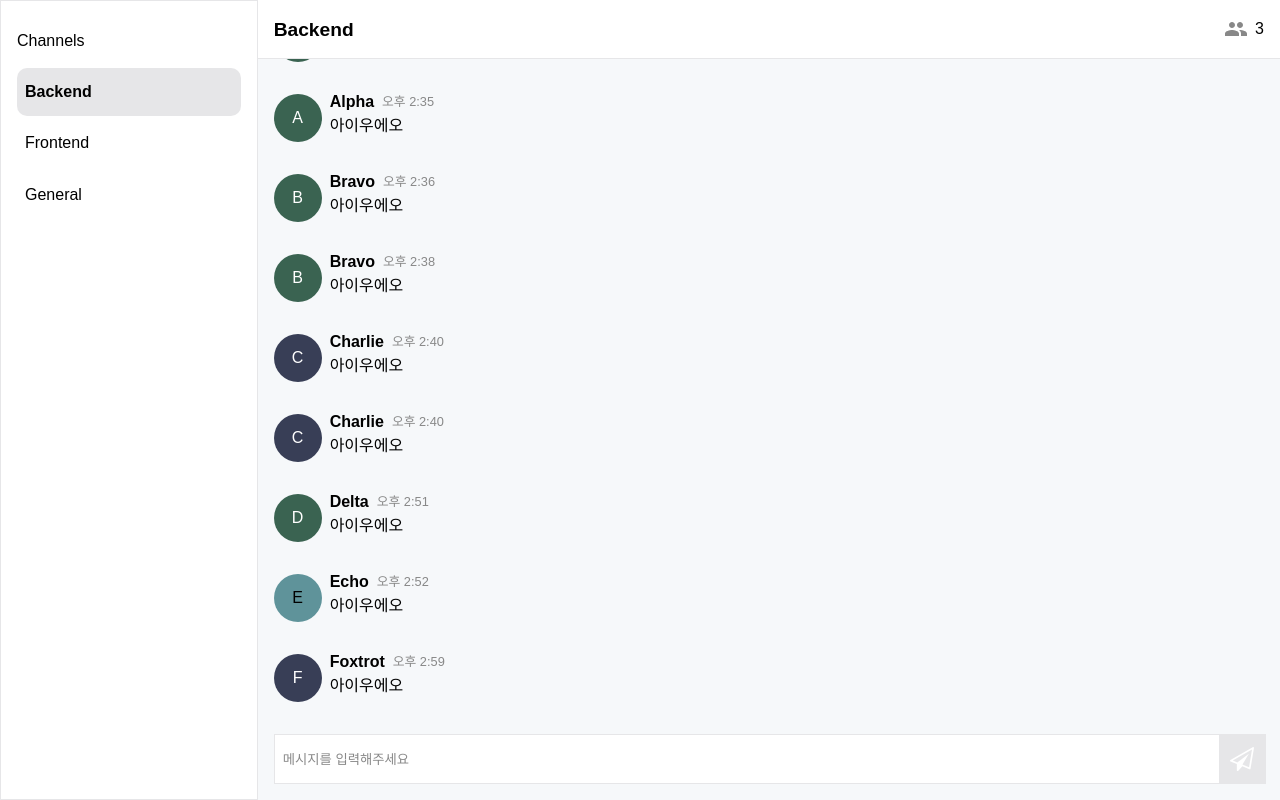
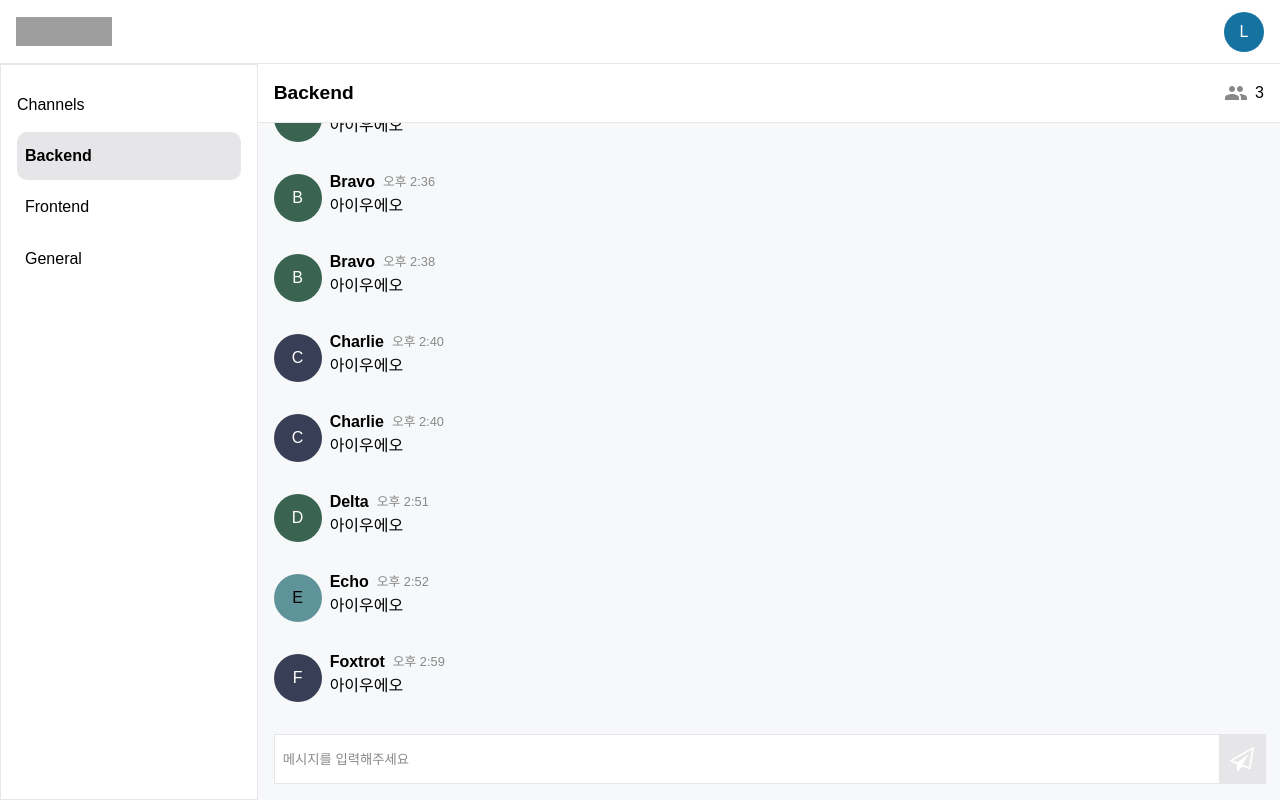
Before and after one commit to sally0226/swit-pilot-front, a React (Create React App) app: page /main in a window 1280 px wide. Built offline with nearby package versions, Linux system fonts and the light colour scheme; grey boxes are pictures that could not be loaded.

Commit message:
[Feat] Main 페이지 헤더 추가
왼쪽에 Swit 로고, 오른쪽에 사용자 프로필 표시
Profile 컴포넌트 공통 컴포넌트로 분리

```diff
--- a/src/components/ChatRoom/Message/index.js
+++ b/src/components/ChatRoom/Message/index.js
@@ -1,5 +1,5 @@
 import React from 'react';
-import Profile from './Profile';
+import Profile from '../../Profile';
 import SenderInfo from './SenderInfo';
 import { Container, Contents, Wrapper } from './style';
 
--- /dev/null
+++ b/src/components/Header/index.js
@@ -0,0 +1,19 @@
+import React from 'react';
+import { useRecoilValue } from 'recoil';
+import userState from '../../stores/user';
+import Profile from '../Profile';
+import { Wrapper } from './style';
+
+const Header = () => {
+  const user = useRecoilValue(userState);
+
+  return (
+    <Wrapper>
+      <img src='https://swit.io/assets/images/home/common/logo.png' alt='logo' />
+      <Profile user_name={user.name} size={2.5} />
+    </Wrapper>
+  );
+
+};
+
+export default Header;
--- /dev/null
+++ b/src/components/Header/style.js
@@ -0,0 +1,17 @@
+import styled from 'styled-components';
+
+export const Wrapper = styled.header`
+  display: flex;
+  width: calc(100% - 2rem);
+  height: calc(3rem - 1px);
+  padding: 0.5rem 1rem;
+  border-bottom: 1px solid #E6E6E8;
+  align-items: center;
+  justify-content: space-between;
+
+  img {
+    width: 6rem;
+    height: 1.8rem;
+  }
+
+`;
--- a/src/components/ChatRoom/Message/Profile/index.js
+++ b/src/components/Profile/index.js
@@ -1,11 +1,11 @@
 import React from 'react';
 import { Wrapper } from './style';
 
-const Profile = ({ user_name }) => {
+const Profile = ({ user_name, size=3 }) => {
   const firstWord = user_name[0];
   const colorOp = user_name.length % 8;
   return (
-    <Wrapper color={colorOp}>{firstWord}</Wrapper>
+    <Wrapper color={colorOp} size={size}>{firstWord}</Wrapper>
   );
 };
 
--- a/src/components/ChatRoom/Message/Profile/style.js
+++ b/src/components/Profile/style.js
@@ -1,15 +1,15 @@
 import styled from 'styled-components';
-import { COLOR } from '../../../../utils/constant';
+import { COLOR } from '../../utils/constant';
 
 export const Wrapper = styled.div`
   display: flex;
   align-items: center;
   justify-content: center;
   border-radius: 50%;
-  width: 3rem;
-  min-width: 3rem;
-  max-width: 3rem;
-  height: 3rem;
+  width: ${(props) => `${props.size}rem`};
+  min-width: ${(props) => `${props.size}rem`};
+  max-width: ${(props) => `${props.size}rem`};
+  height: ${(props) => `${props.size}rem`};
   background-color: ${(props) => COLOR[props.color]};
   color: ${(props) => props.color > 4 ? '#FFFFFF' : '#000000'};
 `;
--- a/src/stores/user.js
+++ b/src/stores/user.js
@@ -2,7 +2,7 @@ import { atom } from 'recoil';
 
 const userState = atom({
   key: 'userState',
-  default: { id: -1 },
+  default: { id: -1, name: 'LeeMir' },
 });
 
 export default userState;
--- a/src/templates/MainTemplate/index.jsx
+++ b/src/templates/MainTemplate/index.jsx
@@ -1,13 +1,17 @@
 import React from 'react';
 import Channels from '../../components/Channels';
 import ChatRoom from '../../components/ChatRoom';
-import { Layout } from './style';
+import Header from '../../components/Header';
+import { Container, Layout } from './style';
 
 const MainTemplate = ({ channels, messages, lastMessageRef }) => {
   return (
     <Layout>
-      <Channels channels={channels} current={1} />
-      <ChatRoom name={'Backend'} peopleNum={3} messages={messages} lastMessageRef={lastMessageRef} />
+      <Header />
+      <Container>
+        <Channels channels={channels} current={1} />
+        <ChatRoom name={'Backend'} peopleNum={3} messages={messages} lastMessageRef={lastMessageRef} />
+      </Container>
     </Layout>
   );
 };
--- a/src/templates/MainTemplate/style.js
+++ b/src/templates/MainTemplate/style.js
@@ -2,7 +2,14 @@ import styled from 'styled-components';
 
 export const Layout = styled.div`
   display: flex;
+  flex-direction: column;
   width: 100vw;
   height: 100vh;
+`;
+
+export const Container = styled.div`
+  display: flex;
+  width: 100%;
+  height: calc(100% - 4rem);
   background-color: #F6F8FA;
 `;
```
